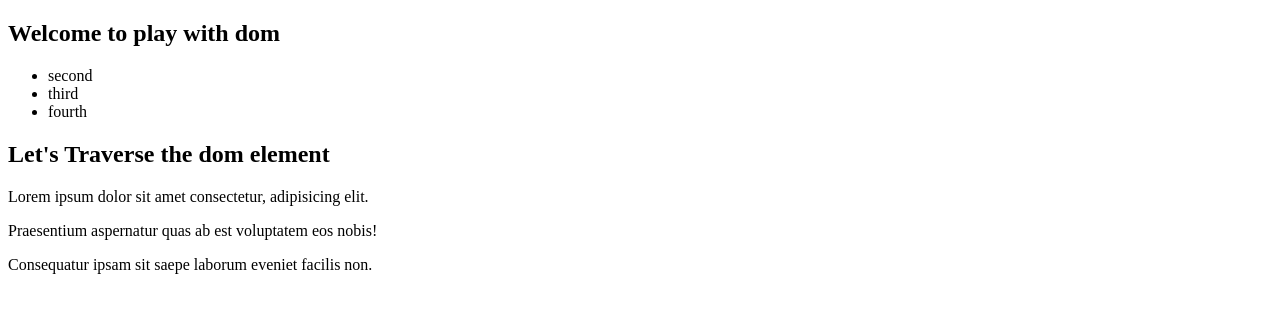
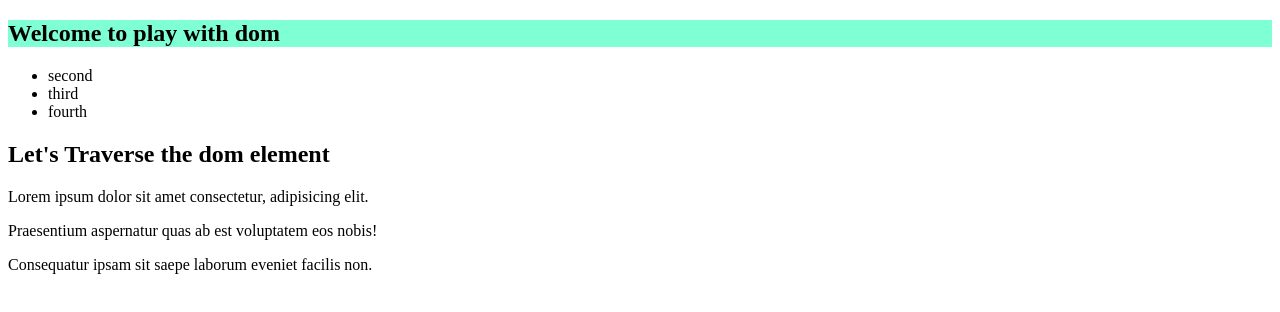
Before and after one commit to Idba1/play-with-dom, a plain HTML site: page index.htm in a window 1280 px wide. Drawn offline with Linux system fonts and the light colour scheme.

Commit message:
common class use

```diff
--- a/index.htm
+++ b/index.htm
@@ -4,6 +4,7 @@
     <meta charset="UTF-8">
     <meta name="viewport" content="width=device-width, initial-scale=1.0">
     <title>play-with-dom</title>
+    <link rel="stylesheet" href="style.css">
 </head>
 <body>
 
--- a/script.js
+++ b/script.js
@@ -107,10 +107,10 @@ console.log(h2);
 document.body.appendChild(h2); */
 
 
-/* const h2 = document.querySelector('h2');
+const h2 = document.querySelector('h2');
 h2.classList.add('first', 'second', 'third');
-h2.classList.remove('second'); */
-
+h2.classList.remove('second');
+h2.classList.add('common-class');
 
 /* const ul = document.querySelector('ul');
 const second = document.getElementById('second');
--- /dev/null
+++ b/style.css
@@ -0,0 +1,3 @@
+.common-class {
+    background-color: aquamarine;
+}
```
